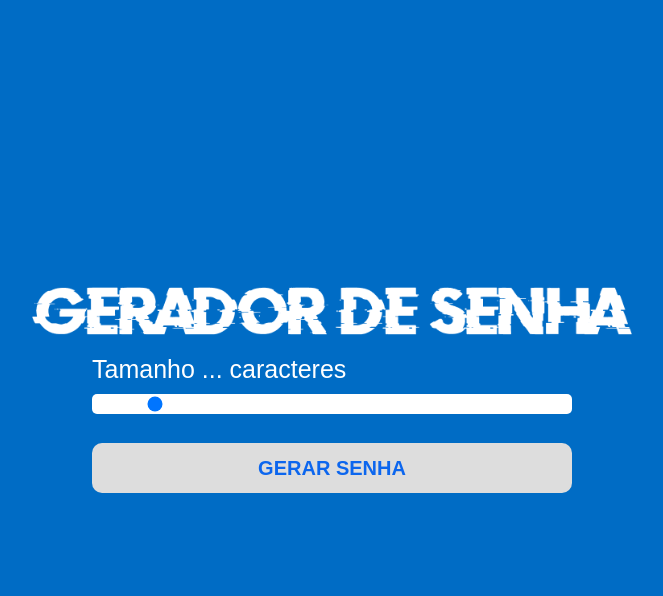
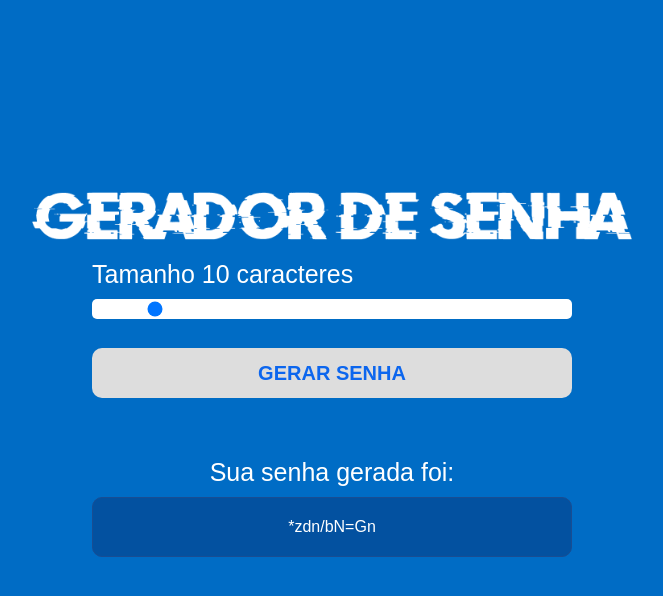
Before and after one commit to jottasantosdev/gerador-de-senha, a plain HTML site: page index.html in a window 1280 px wide. Both pictures are taken after a click on the button "GERAR SENHA". Shown: the whole page, without its empty margins (308-971 px from the left). Drawn offline with Linux system fonts and the light colour scheme.

Commit message:
adicionando js

```diff
--- a/assets/js/script.js
+++ b/assets/js/script.js
@@ -6,4 +6,28 @@ let password = document.querySelector('#password');
 
 let containerPassword = document.querySelector('#container-password');
 
-let
+let charset = 'abcdefghijklmnopqrstuvwxyzABCDEFGHIJKLMNOPQRSTUVWXYZ0123456789@#*/!=+';
+let newPassword = '';
+
+sizePassword.innerHTML = sliderElement.value;
+
+slider.oninput = function() {
+    sizePassword.innerHTML = this.value;
+}
+
+function generatePassword() {
+    let pass = '';
+
+    for(let i = 0, n = charset.length; i < sliderElement.value; ++i) {
+        pass += charset.charAt(Math.floor(Math.random() * n));
+    }
+
+    containerPassword.classList.remove('hide');
+    password.innerHTML = pass;
+    newPassword = pass;
+}
+
+function copyPassword() {
+    alert('Senha copiada com sucesso!');
+    navigator.clipboard.writeText(newPassword);
+}
--- a/index.html
+++ b/index.html
@@ -18,11 +18,11 @@
         <span>Tamanho <span id="valor">...</span> caracteres</span>
         <input id="slider" class="slider" type="range" min="8" max="25" value="10">
 
-        <button id="button" class="button-cta">Gerar senha</button>
+        <button id="button" class="button-cta" onclick="generatePassword()">Gerar senha</button>
     </main>
 
-    <div id="container-password" class="container-password hide">
-        <span class="title">Sua senha gerada é: </span>
+    <div id="container-password" class="container-password hide" onclick="copyPassword()">
+        <span class="title">Sua senha gerada foi: </span>
         <span id="password" class="password"></span>
         <span class="tooltip">Clique na senha para copiar! ☝️</span>
     </div>
```
